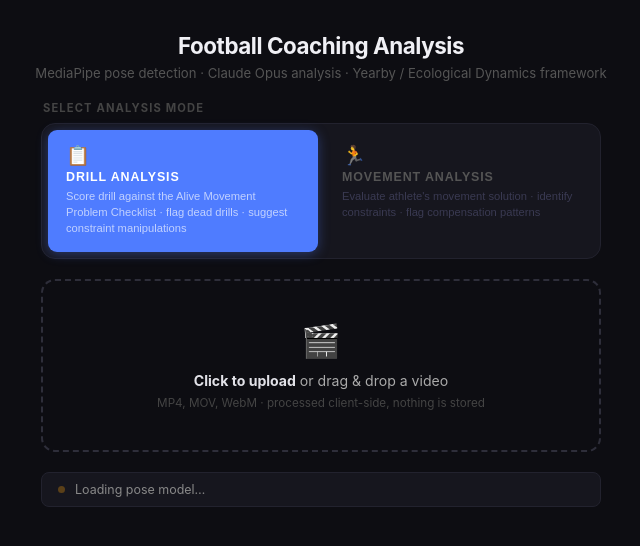
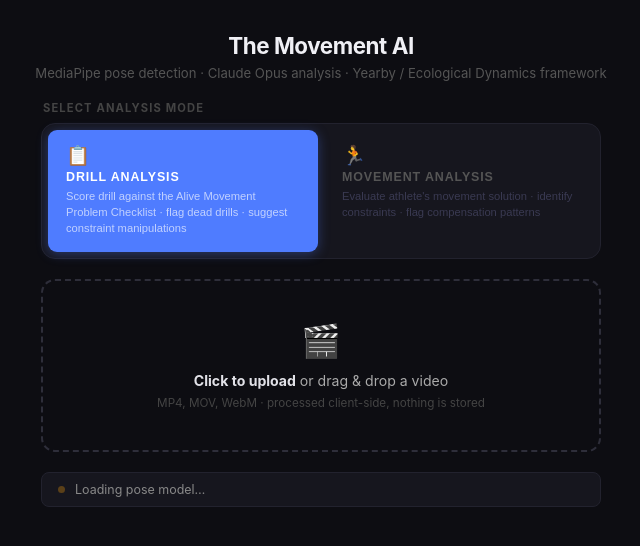
Before and after one commit to michaelpedrotti-eng/sports-movement-app, a website: page index.html in a window 1280 px wide. Shown: the whole page, without its empty margins (319-959 px from the left). Drawn offline with Linux system fonts and the light colour scheme; a script that the page names is missing.

Commit message:
Rebrand app to "The Movement AI"
Updates the browser tab title, in-app header, package.json name field,
and local dev console log. GitHub repo name and Vercel project/URL are
unaffected — this is cosmetic brand text only.

```diff
--- a/index.html
+++ b/index.html
@@ -3,7 +3,7 @@
 <head>
   <meta charset="UTF-8">
   <meta name="viewport" content="width=device-width, initial-scale=1.0">
-  <title>Football Coaching Analysis</title>
+  <title>The Movement AI</title>
   <style>
     *, *::before, *::after { box-sizing: border-box; margin: 0; padding: 0; }
 
@@ -474,7 +474,7 @@
 <body>
 
   <header>
-    <h1>Football Coaching Analysis</h1>
+    <h1>The Movement AI</h1>
     <p>MediaPipe pose detection · Claude Opus analysis · Yearby / Ecological Dynamics framework</p>
   </header>
 
--- a/package.json
+++ b/package.json
@@ -1,5 +1,5 @@
 {
-  "name": "sports-movement-app",
+  "name": "the-movement-ai",
   "version": "1.0.0",
   "type": "module",
   "scripts": {
--- a/server.js
+++ b/server.js
@@ -22,5 +22,5 @@
 });
 
 app.listen(PORT, () => {
-  console.log(`\nFootball Coaching Analysis running at http://localhost:${PORT}\n`);
+  console.log(`\nThe Movement AI running at http://localhost:${PORT}\n`);
 });
```
